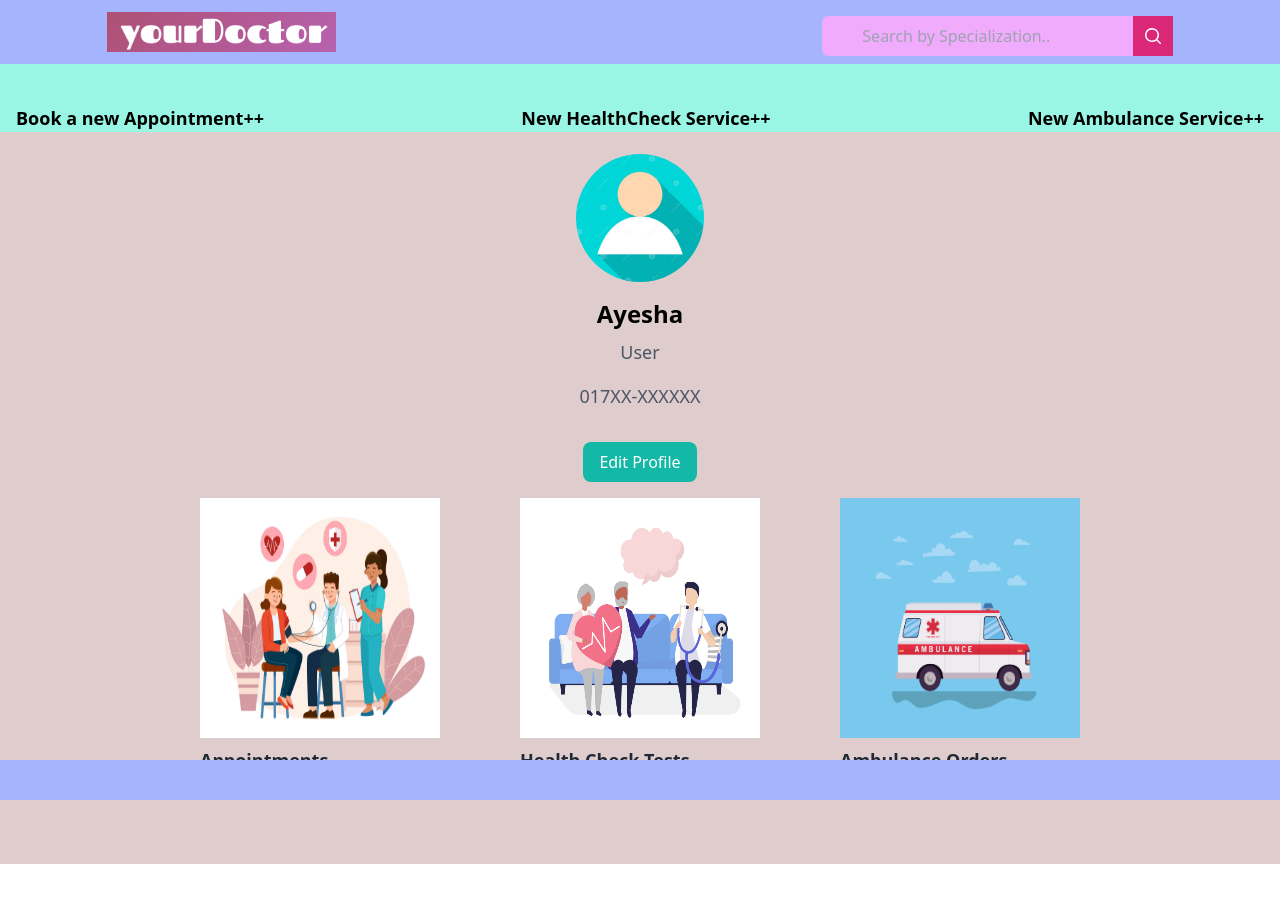
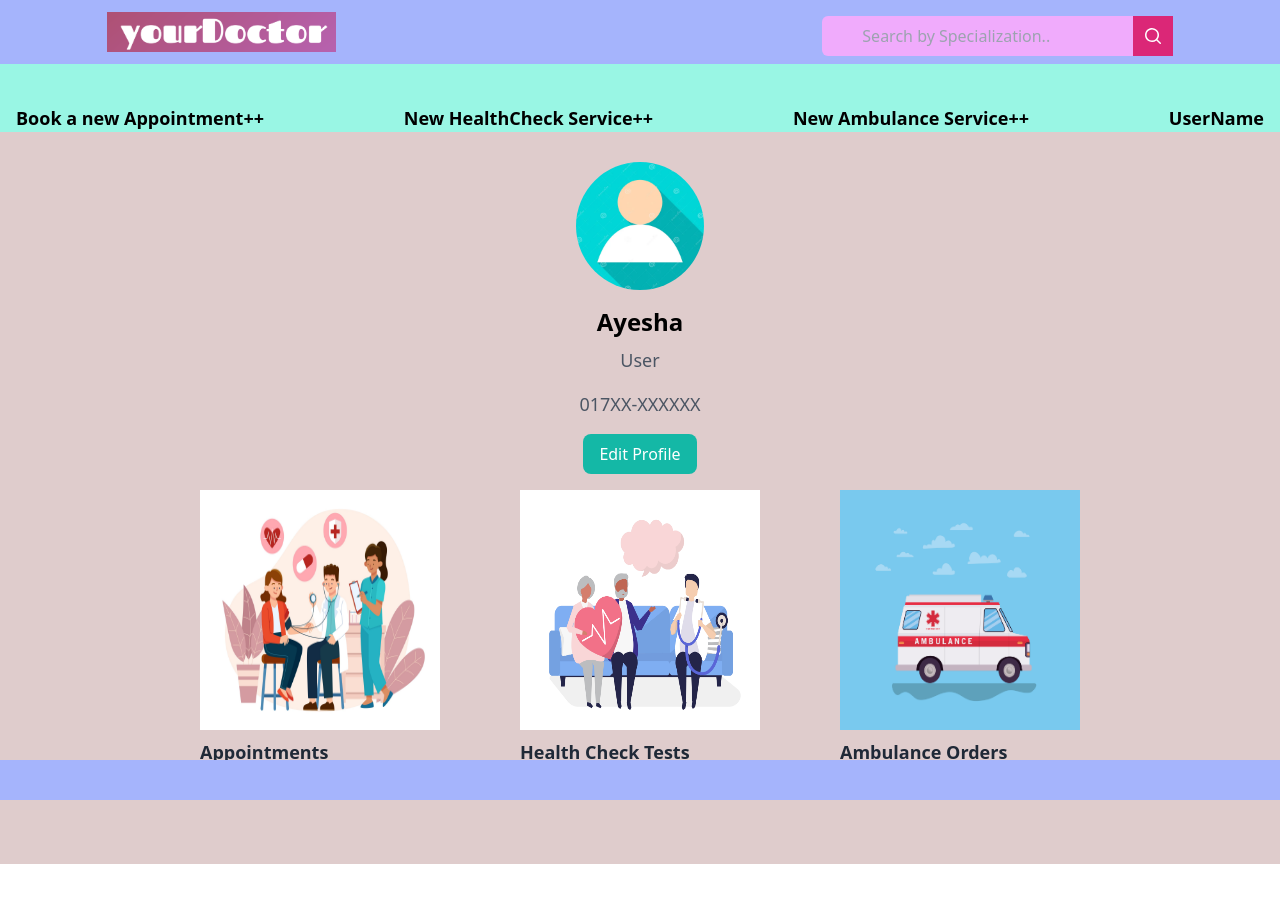
Before and after one commit to ayeshathoi/Software-Sessional-408, a React (Vite) app in the folder react-ts-yourDoctor/: page /#/userHome in a window 1280 px wide. Shown: the top 902 px of the page. Built offline with nearby package versions, Linux system fonts and the light colour scheme.

Commit message:
nothing special

```diff
--- a/react-ts-yourDoctor/src/pages/navbar/header_user.tsx
+++ b/react-ts-yourDoctor/src/pages/navbar/header_user.tsx
@@ -26,6 +26,9 @@ function HeaderUser() {
         >
           New Ambulance Service++
         </Link>
+        <p className="text-magenta-900 font-bold text-lg mr-4 hover:underline">
+          UserName
+        </p>
       </div>
     </div>
   );
--- a/react-ts-yourDoctor/src/pages/userPages/userHome.tsx
+++ b/react-ts-yourDoctor/src/pages/userPages/userHome.tsx
@@ -20,7 +20,7 @@ function UserHome() {
           <h1 className="text-2xl font-semibold mb-2">Ayesha</h1>
           <p className="text-lg text-gray-600 mb-4">User</p>
           <p className="text-lg text-gray-600 mb-4">017XX-XXXXXX</p>
-          <div className="mt-4">
+          <div>
             <Link to="PatientProfileUpdate">
               <button
                 type="button"
```
